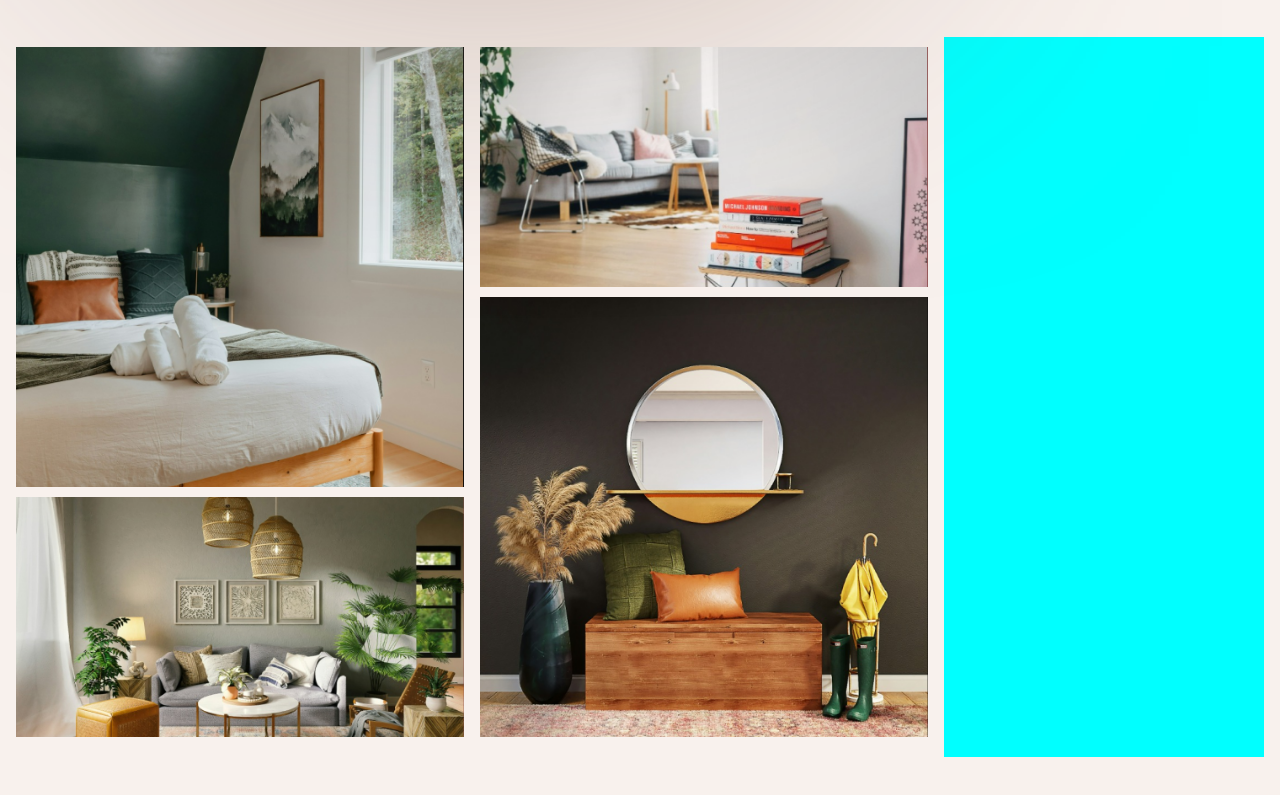
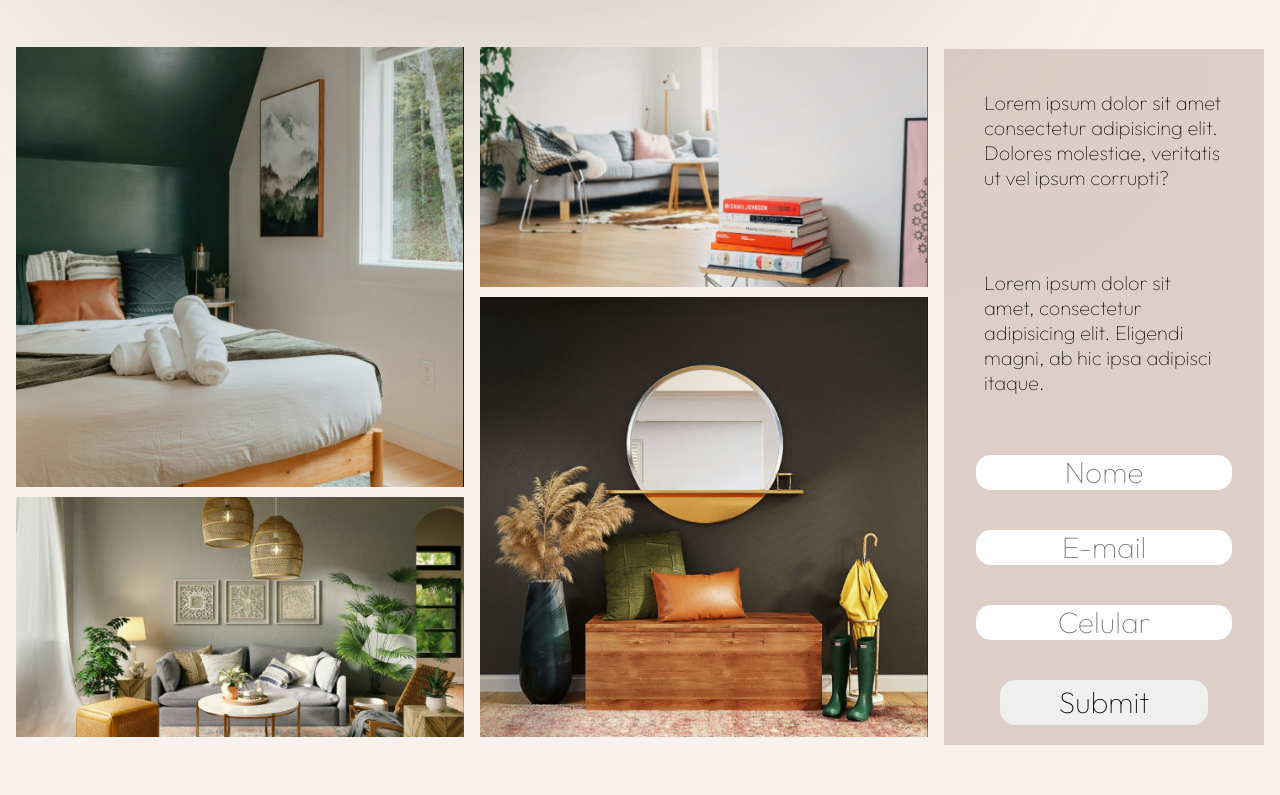
Before and after one commit to JWTPastorello/WN-Moveis, a plain HTML site: page index.html in a window 1280 px wide. Shown: the part 803-1598 px from the top of the page. Drawn offline with Linux system fonts and the light colour scheme.

Commit message:
Termino de HTML/CSS

```diff
--- a/index.html
+++ b/index.html
@@ -25,7 +25,7 @@
           </nav>
         </header>
         <div class="canva">
-          <img class="image" src="/Galeria/fotos/Balcao.png" alt="">
+          <img class="image" src="/WN-Moveis/Galeria/fotos/Balcao.png" alt="">
         </div>
       </section>
       <section class="right-bar">
@@ -48,7 +48,14 @@
         <div class="image-min to"></div>
         <div class="image-grand ti"></div>
       </section>
-      <section class="inf-form"></section>
+      <section class="inf-form">
+        <p class="text-short">Lorem ipsum dolor sit amet consectetur adipisicing elit. Dolores molestiae, veritatis ut vel ipsum corrupti?</p>
+        <p class="text-short">Lorem ipsum dolor sit amet, consectetur adipisicing elit. Eligendi magni, ab hic ipsa adipisci itaque.</p>
+        <input type="text" name="FNAME" placeholder="Nome">
+        <input type="email" name="E-MAIL" placeholder="E-mail">
+        <input type="tel" name="TEL" placeholder="Celular">
+        <input class="btn" type="submit" name="" id="SUBMIT">
+      </section>
     </div>
   </main>
 </body>
--- a/style.css
+++ b/style.css
@@ -98,7 +98,7 @@ img{
   height: 70vh;
   width: 100%;
 
-  background-image: url(/Galeria/fotos/tab-right.png);
+  background-image: url(/WN-Moveis/Galeria/fotos/tab-right.png);
   background-size: cover;
   background-repeat: no-repeat;
   background-position: center;
@@ -167,36 +167,66 @@ img{
 
 
 .ta{
-  background-image: url(/Galeria/fotos/Grand.png);
+  background-image: url(/WN-Moveis/Galeria/fotos/Grand.png);
 
   background-size: cover;
   background-position: center;
   background-repeat: no-repeat;
 }
 .te{
-  background-image: url(/Galeria/fotos/Grand\ \(2\).png);
+  background-image: url(/WN-Moveis/Galeria/fotos/Grand\ \(2\).png);
 
   background-size: cover;
   background-position: center;
   background-repeat: no-repeat;
 }
-.to{background-image: url(/Galeria/fotos/Grand\ \(4\).png);
+.to{background-image: url(/WN-Moveis/Galeria/fotos/Grand\ \(4\).png);
 
   background-size: cover;
   background-position: center;
   background-repeat: no-repeat;
 }
 .ti{
-  background-image: url(/Galeria/fotos/Grand\ \(3\).png);
+  background-image: url(/WN-Moveis/Galeria/fotos/Grand\ \(3\).png);
 
   background-size: cover;
   background-position: center;
   background-repeat: no-repeat;
 }
 
+.inf-form{
+  background-color:  rgba(221, 206, 199, 1);
 
+  height: 87%;
 
+  display: flex;
+  flex-direction: column;
+  justify-content: center;
+  align-items: center;
+}
 
+.text-short{
+  font-size: 20px;
+  margin: 40px;
+}
+
+input{
+  width: 80%;
+  height: 35px;
+
+  margin: 20px;
+
+  border-radius: 15px;
+
+  border: none;
+  font-size: 30px;
+  text-align: center;
+}
+
+.btn{
+  width: 65%;
+  height: 45px;
+}
 
 
 
```
